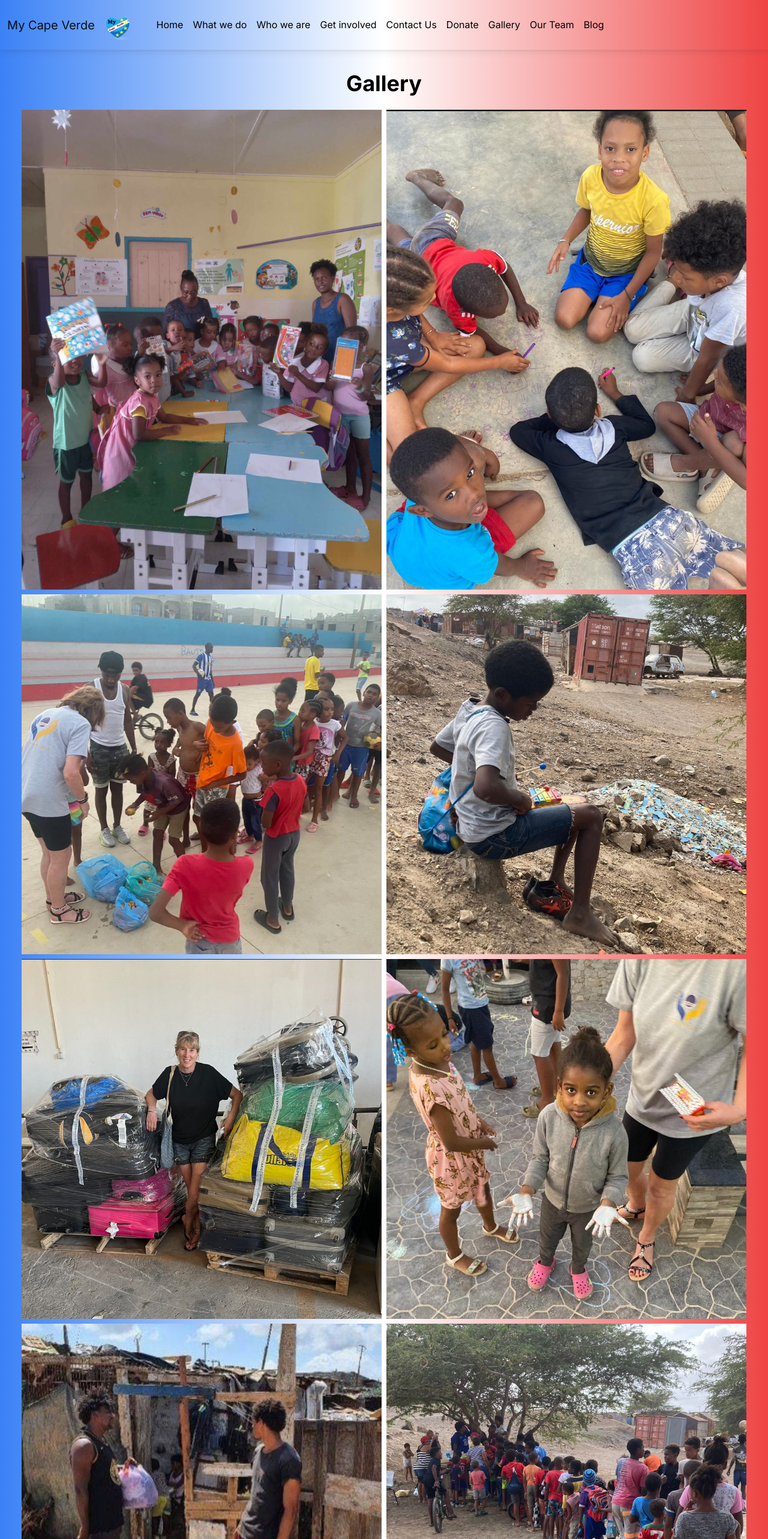
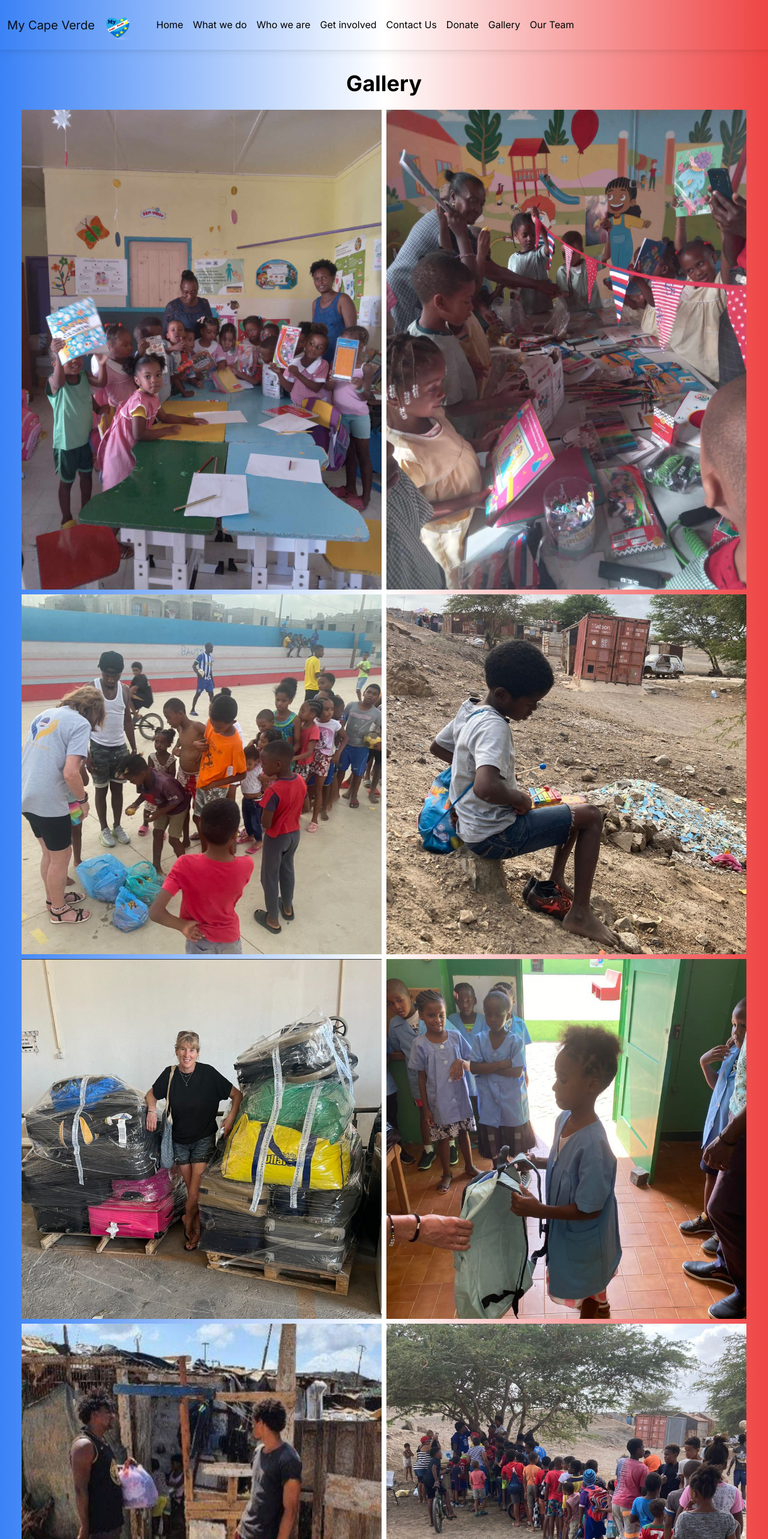
Before and after one commit to jacam666/capeverde, a Next.js app: page /galleryPage in a window 1280 px wide. Shown: the top 2566 px of the page at 60% size. Built offline with nearby package versions, Linux system fonts and the light colour scheme.

Commit message:
removed blog link and images

```diff
--- a/src/app/components/Footer.tsx
+++ b/src/app/components/Footer.tsx
@@ -87,7 +87,7 @@ export default function Footer() {
             <div className='text-center p-4 text-black' style={{ backgroundColor: 'rgba(0, 0, 0, 0.01)' }}>
                 © 2024 Copyright:
                 <a className='text-reset fw-bold' href='#'>
-                    camdesigns.com
+                    CamDesigns.com
                 </a>
             </div>
         </MDBFooter>
--- a/src/app/components/ResponsiveNavbar.tsx
+++ b/src/app/components/ResponsiveNavbar.tsx
@@ -39,7 +39,7 @@ export default function ResponsiveNavbar() {
                         <MDBNavbarLink className='text-black' href='./donatePage'>Donate</MDBNavbarLink>
                         <MDBNavbarLink className='text-black' href='./galleryPage'>Gallery</MDBNavbarLink>
                         <MDBNavbarLink className='text-black' href='./ourTeam'>Our Team</MDBNavbarLink>
-                        <MDBNavbarLink className='text-black' href='./blogPage'>Blog</MDBNavbarLink>
+                        {/* <MDBNavbarLink className='text-black' href='./blogPage'>Blog</MDBNavbarLink> */}
                     </MDBNavbarNav>
                 </MDBCollapse>
             </MDBContainer>
--- a/src/app/components/SmallerFooter.tsx
+++ b/src/app/components/SmallerFooter.tsx
@@ -46,7 +46,7 @@ export default function SmallerFooter() {
             <div className='text-center p-4 text-black' style={{ backgroundColor: 'rgba(0, 0, 0, 0.01)' }}>
                 © 2024 Copyright:
                 <a className='text-reset fw-bold' href='#'>
-                    camdesigns.com
+                    CamDesigns.com
                 </a>
             </div>
         </MDBFooter>
--- a/src/app/galleryPage/page.tsx
+++ b/src/app/galleryPage/page.tsx
@@ -15,14 +15,9 @@ export default function Gallery() {
                     </div>
                     <div className="flex justify-center">
                         <div className="image-container">
-                            <img src="/images/gallery12.jpg" alt="image-2" className="max-w-full " />
+                            <img src="/images/WhatsApp Image 2024-05-19 at 11.31.19_a0b6af57.jpg" alt="image-2" className="max-w-full " />
                         </div>
                     </div>
-                    {/* <div className="flex justify-center">
-                        <div className="image-container">
-                            <img src="/images/R_edited2.jpg" alt="Image 3" className="max-w-full " />
-                        </div>
-                    </div> */}
                     <div className="flex justify-center">
                         <div className="image-container">
                             <img src="images/gallery14.jpg" alt="Image 4" className="max-w-full " />
@@ -38,31 +33,11 @@ export default function Gallery() {
                             <img src="/images/WhatsApp Image gallery.jpg" alt="Image 6" className="max-w-full " />
                         </div>
                     </div>
-                    {/* <div className="flex justify-center">
-                        <div className="image-container">
-                            <img src="/images/OIP (1).jpeg" alt="Image 7" className="max-w-full " />
-                        </div>
-                    </div> */}
                     <div className="flex justify-center">
                         <div className="image-container">
-                            <img src="/images/fundraise3.jpg" alt="Image 8" className="max-w-full " />
+                            <img src="/images/WhatsApp Image 2024-05-19 at 11.24.jpg" alt="Image 8" className="max-w-full " />
                         </div>
                     </div>
-                    {/* <div className="flex justify-center">
-                        <div className="image-container">
-                            <img src="/images/espargos-sal-cape-verde-wm.jpg" alt="Image 9" className="max-w-full " />
-                        </div>
-                    </div> */}
-                    {/* <div className="flex justify-center">
-                        <div className="image-container">
-                            <img src="/images/download_schooledited.jpg" alt="Image 10" className="max-w-full " />
-                        </div>
-                    </div> */}
-                    {/* <div className="flex justify-center">
-                        <div className="image-container">
-                            <img src="/images/localbusiness2.jpeg" alt="Image 11" className="max-w-full " />
-                        </div>
-                    </div> */}
                     <div className="flex justify-center">
                         <div className="image-container">
                             <img src="/images/shanty.jpg" alt="Image 12" className="max-w-full " />
@@ -73,11 +48,6 @@ export default function Gallery() {
                             <img src="/images/gallery1.jpg" alt="Image 13" className="max-w-full " />
                         </div>
                     </div>
-                    {/* <div className="flex justify-center">
-                        <div className="image-container">
-                            <img src="/images/sports.jpg" alt="Image 14" className="max-w-full " />
-                        </div>
-                    </div> */}
                     <div className="flex justify-center">
                         <div className="image-container">
                             <img src="/images/gallery2.jpg" alt="Image 15" className="max-w-full " />
```
Also changed, not shown: public/images/WhatsApp Image 2024-05-19 at 11.24.jpg (added), public/images/WhatsApp Image 2024-05-19 at 11.31.19_a0b6af57.jpg (added).
